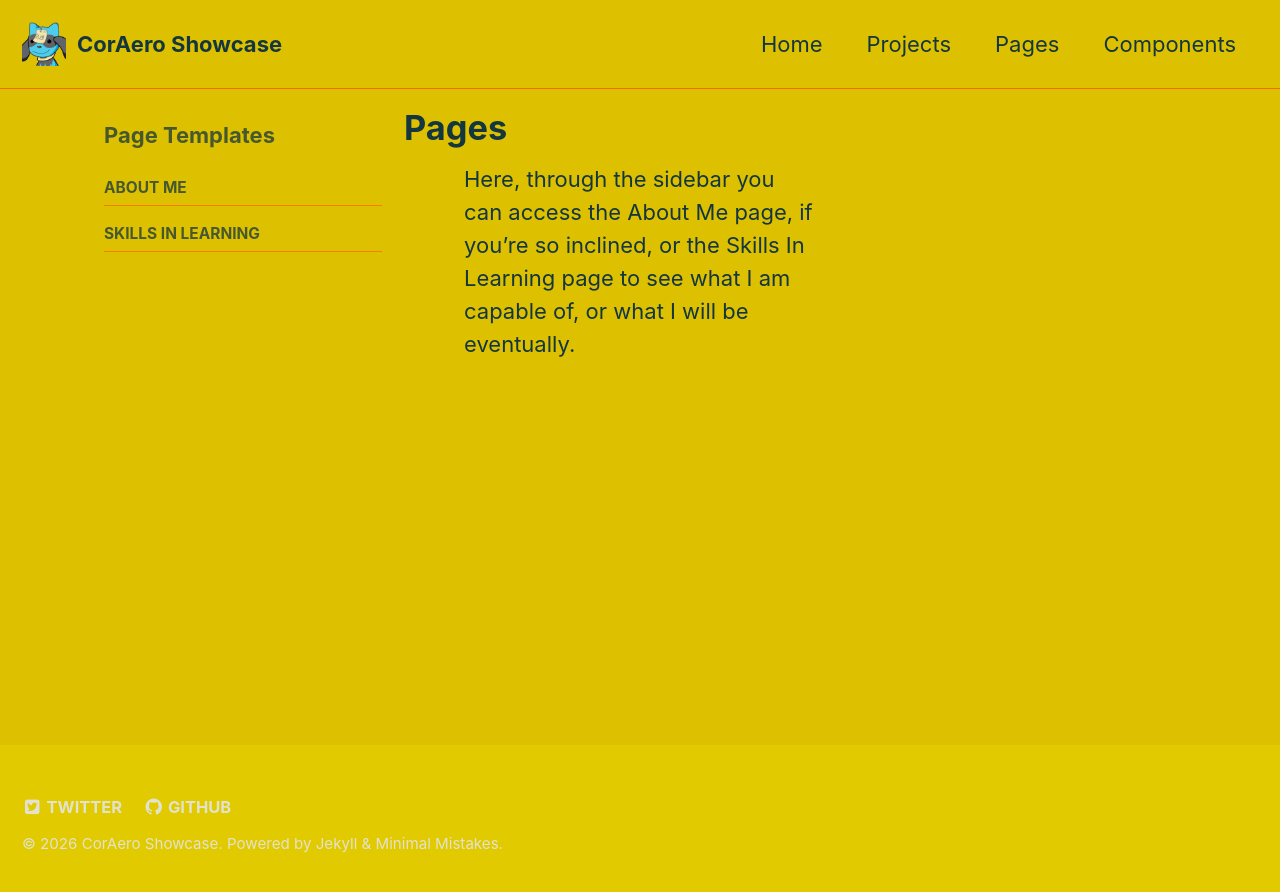
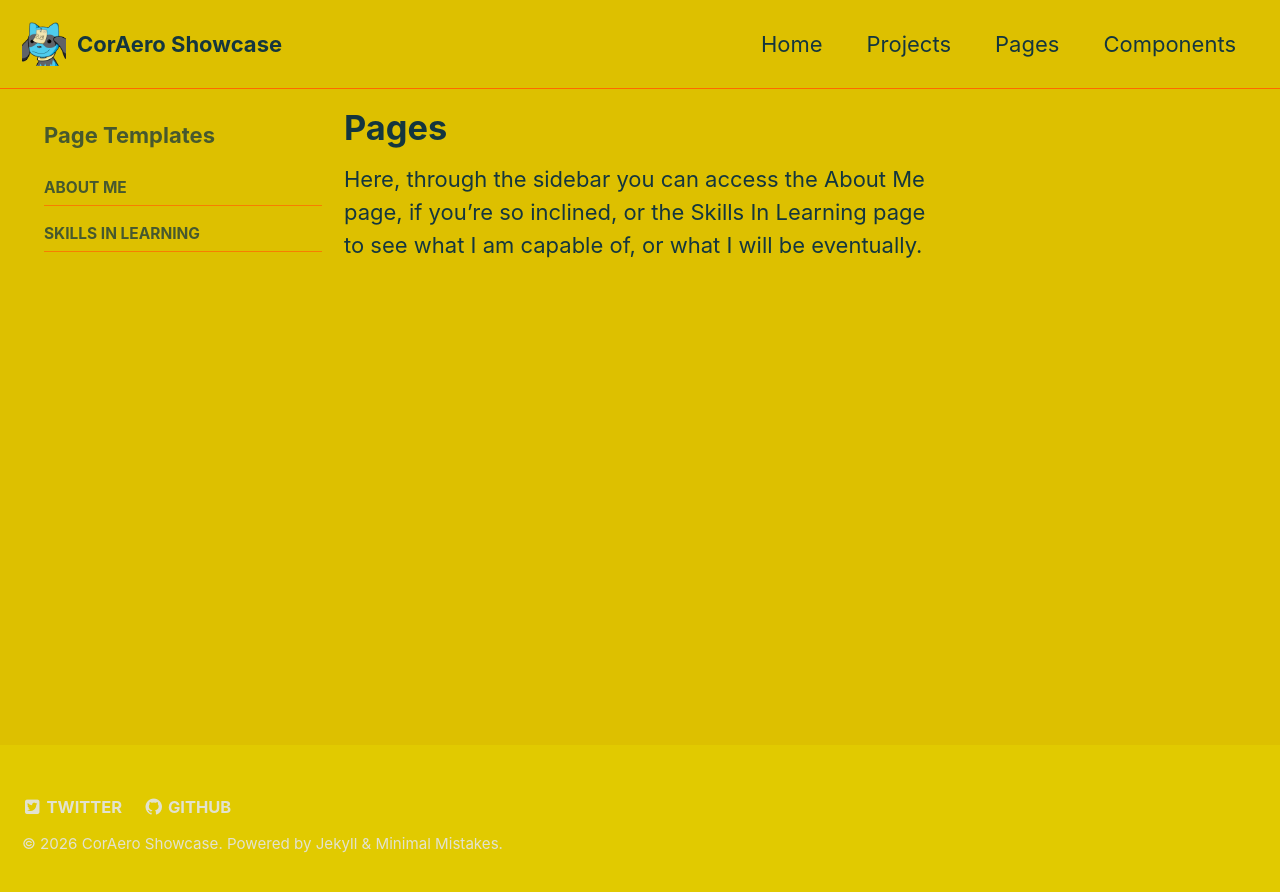
Before and after one commit to MUI-Corey/MUI-Corey.github.io, a Jekyll site: the page built from _pages/pages.md, in a window 1280 px wide. Shown: the top 892 px of the page. Built offline with Jekyll 4.4.1, drawn with Linux system fonts in a browser that asks for light colours.

Commit message:
Update layout styles in main.scss for responsiveness
Refactor layout styles for better responsiveness and spacing.

```diff
--- a/assets/css/main.scss
+++ b/assets/css/main.scss
@@ -8,79 +8,24 @@ search: false
 @import "minimal-mistakes/skins/{{ site.minimal_mistakes_skin | default: 'default' }}"; // skin
 @import "minimal-mistakes"; // main partials
 
-/* ===== BREAK OUT OF THEME CONTAINERS ===== */
-.initial-content,
-.page,
-.page__inner-wrap,
-.page__content {
-  max-width: 100% !important;
+.top-mockup {
+  display: grid;
+  grid-template-columns: 1fr 3fr 1fr;
+  gap: 20px;
+  margin: 40px 0;
 }
 
-/* Add spacing so content isn't glued to edges */
-.page__content {
-  padding-left: 60px;
-  padding-right: 60px;
-}
-
-/* ===== FULL WIDTH WRAPPER ===== */
-.full-width {
-  width: 100%;
-}
-
-/* ===== MAIN TOP LAYOUT ===== */
-.top-mockup {
-  display: grid;
-  grid-template-columns: 250px 1fr 250px;
-  gap: 40px;
-  margin: 60px auto;
-  max-width: 1400px;
-}
-
-/* ===== SIDE PANELS ===== */
 .side-panel {
-  height: 500px;
-  overflow: hidden;
-  border: 2px solid #ccc;
-  background: #eee;
-}
-
-/* IMAGE HANDLING */
-.side-img {
-  width: 100%;
-  height: 100%;
-  object-fit: cover;
-  display: block;
-}
-
-/* ===== VIDEO PANEL ===== */
-.video-panel {
-  background: #f5f5f5;
-  padding: 25px;
+  background: #eeeeee;
+  padding: 20px;
+  min-height: 400px;
   border: 2px solid #ccc;
   text-align: center;
 }
 
-/* VIDEO FIX */
-.video {
-  width: 100%;
-  height: auto;
-  display: block;
+.video-panel {
+  background: #f5f5f5;
+  padding: 20px;
+  border: 2px solid #ccc;
+  text-align: center;
 }
-
-/* TITLE LINE */
-.video-panel hr {
-  border: 1px solid red;
-  margin: 10px 0 20px;
-}
-
-/* ===== FEATURE ROW FIX ===== */
-.feature__wrapper {
-  max-width: 1400px;
-  margin: 0 auto;
-}
-
-.feature__item {
-  border: 2px solid #ccc;
-  background: #eee;
-  padding: 10px;
-}
```
